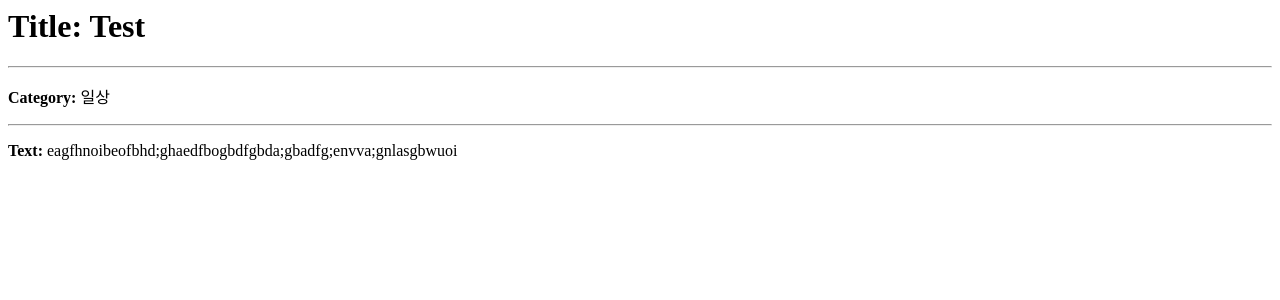
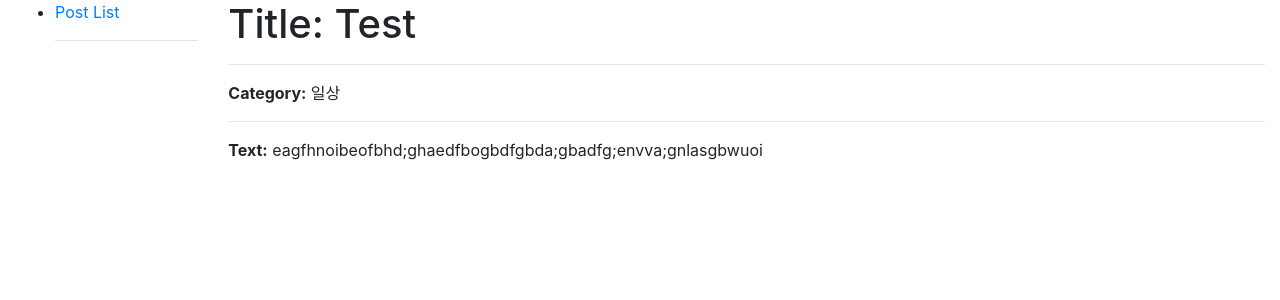
Before and after one commit to joohyeong2001/blog, a Django app: page /post/1 in a window 1280 px wide. Shown: the top 300 px of the page. Run offline with Django 3.2, Linux system fonts and the light colour scheme; data comes from the database, SQL or seed files in the repository; some libraries are stand-ins or nearby versions.

Commit message:
modified  base-generic 20200214.13.0

```diff
--- /dev/null
+++ b/posts/templates/base_generic.html
@@ -0,0 +1,48 @@
+<!DOCTYPE html>
+<html lang="en">
+<head>
+  {% block title %}
+    <title>Blog</title>
+  {% endblock %}
+
+  <meta charset="utf-8">
+  <meta name="viewport" content="width=device-width, initial-scale=1">
+  <link rel="stylesheet" href="https://stackpath.bootstrapcdn.com/bootstrap/4.1.3/css/bootstrap.min.css" integrity="sha384-MCw98/SFnGE8fJT3GXwEOngsV7Zt27NXFoaoApmYm81iuXoPkFOJwJ8ERdknLPMO" crossorigin="anonymous">
+  <!-- Add additional CSS in static file -->
+  {% load static %}
+  <link rel="stylesheet" href="{% static 'css/styles.css' %}">
+</head>
+<body>
+  <div class="container-fluid">
+    <div class="row">
+      <div class="col-sm-2">
+        {% block sidebar %}
+          <ul class="sidebar-nav">
+            <li><a href="{% url 'post-list' %}"> Post List </a></li>
+            {% comment %} <li><a href="{{ post.get_absolute_url }}"> Post Detail </a></li> {% endcomment %}
+            <hr>
+          </ul>
+        {% endblock %}
+      </div>
+      <div class="col-sm-10 ">{% block content %}{% endblock %}</div>
+      {% block pagination %}
+        {% if is_paginated %}
+          <div class="pagination">
+            <span class="page-links">
+              {% if page_obj.has_previous %}
+                <a href="{{ request.path }}?page={{ page_obj.previous_page_number }}">previous</a>
+              {% endif %}
+                <span class="page-current">
+                  <p>Page {{ page_obj.number }} of {{ page_obj.paginator.num_pages }}.</p>
+                </span>
+              {% if page_obj.has_next %}
+                <a href="{{ request.path }}?page={{ page_obj.next_page_number }}">next</a>
+              {% endif %}
+            </span>
+          </div>
+        {% endif %}
+      {% endblock %}
+    </div>
+  </div>
+</body>
+</html>
--- a/posts/templates/posts/post_detail.html
+++ b/posts/templates/posts/post_detail.html
@@ -1,3 +1,5 @@
+{% extends "base_generic.html" %}
+
 {% block title %}
   <title>Post Detail</title>
 {% endblock %}
--- a/posts/templates/posts/post_list.html
+++ b/posts/templates/posts/post_list.html
@@ -1,3 +1,5 @@
+{% extends "base_generic.html" %}
+
 {% block title %}
 <title>Post List</title>
 {% endblock %} {% block content %}
--- a/posts/urls.py
+++ b/posts/urls.py
@@ -5,6 +5,6 @@ from . import views
 
 
 urlpatterns = [
-    path('postlist/', views.PostListView.as_view(), name='post_lists'),
+    path('postlist/', views.PostListView.as_view(), name='post-list'),
     path('post/<int:pk>', views.PostDetailView.as_view(), name='post-detail'),
 ]
```
